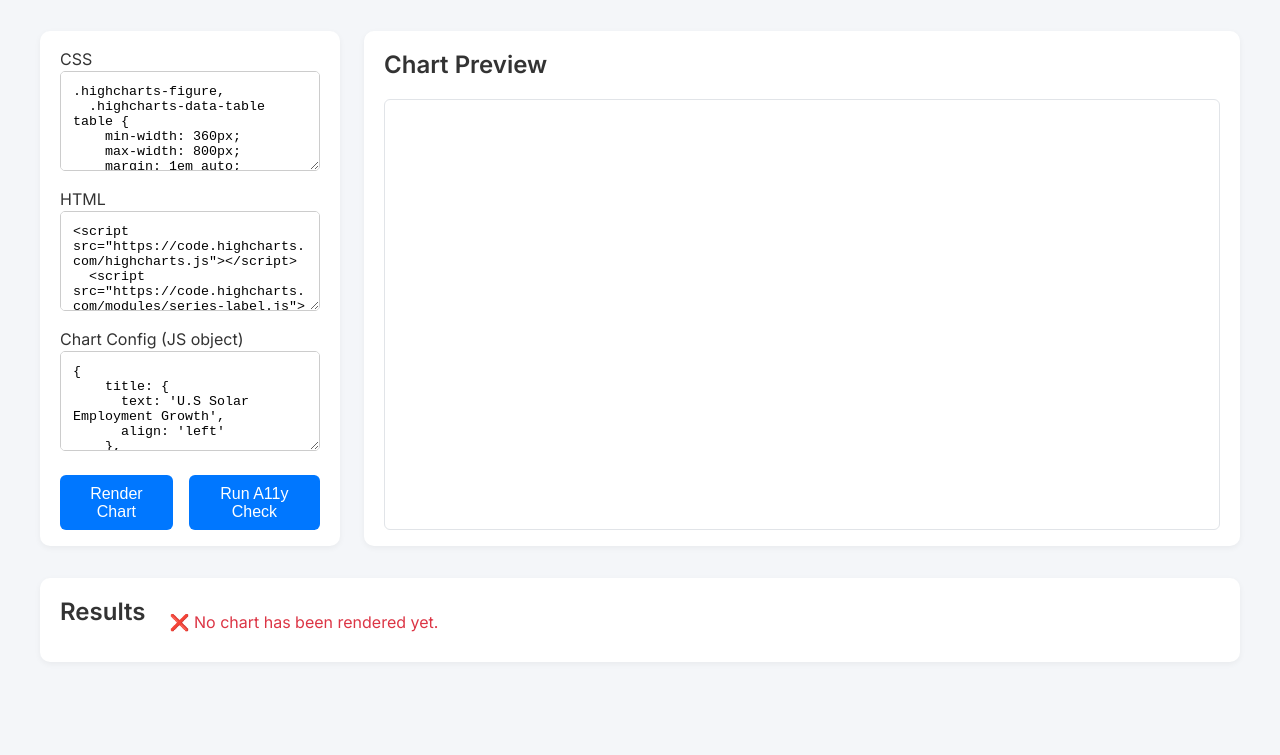
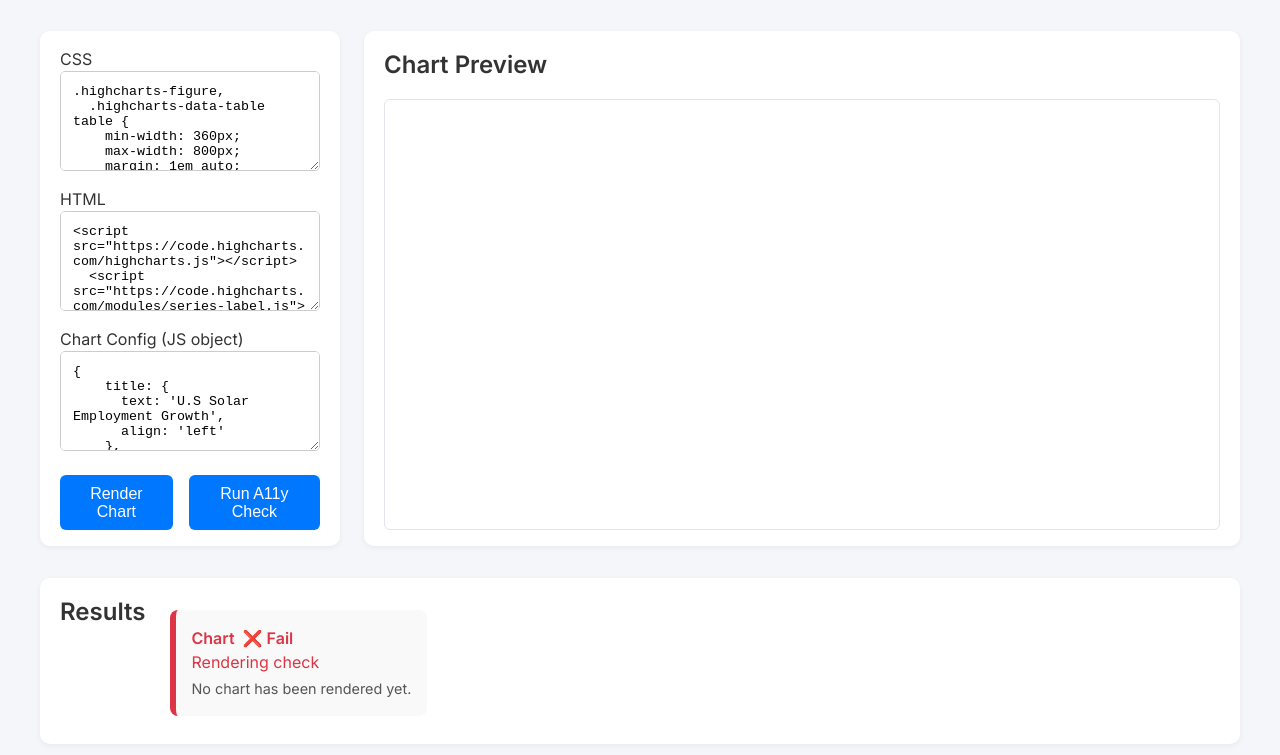
Before and after one commit to marvin19/chart-a11y-checker, a plain HTML site: page index.html in a window 1280 px wide. Both pictures are taken after a click on the button "Run A11y Check". Shown: the part 97-852 px from the top of the page. Before the commit the page ends 823 px from the top, so only its background shows below. Drawn offline with nearby package versions, Linux system fonts and the light colour scheme.

Commit message:
Nicer styling to the result section.

```diff
--- a/script.js
+++ b/script.js
@@ -254,10 +254,14 @@ document.getElementById("checkBtn").addEventListener("click", function () {
     resultsList.innerHTML = "";
 
     if (!window._lastRendered) {
-        const li = document.createElement("li");
-        li.className = "fail";
-        li.textContent = "❌ No chart has been rendered yet.";
-        resultsList.appendChild(li);
+        resultsList.appendChild(
+            renderResultItem({
+                label: "Chart",
+                description: "Rendering check",
+                status: "fail",
+                message: "No chart has been rendered yet.",
+            })
+        );
         return;
     }
 
@@ -265,18 +269,43 @@ document.getElementById("checkBtn").addEventListener("click", function () {
 
     const result = checkChartDescription({ iframe, config });
 
-    if (!result || !result.type || !result.message) {
-        const li = document.createElement("li");
-        li.className = "fail";
-        li.textContent = "❌ Check failed to return a valid result.";
-        resultsList.appendChild(li);
-        return;
-    }
+    resultsList.appendChild(
+        renderResultItem({
+            label: "Chart Description",
+            description:
+                "Chart must have a visible description or an accessibility.description set.",
+            status: result.type,
+            message: result.message,
+        })
+    );
+});
 
-    const li = document.createElement("li");
-    li.className = result.type;
-    li.textContent = `${
-        result.type === "pass" ? "✅" : result.type === "warning" ? "⚠️" : "❌"
-    } ${result.message}`;
-    resultsList.appendChild(li);
-});
+function renderResultItem({ label, description, status, message }) {
+    const container = document.createElement("li");
+    container.className = `result-item ${status}`;
+
+    const title = document.createElement("strong");
+    title.textContent = label;
+
+    const desc = document.createElement("p");
+    desc.textContent = description;
+
+    const statusTag = document.createElement("span");
+    statusTag.className = `status-label ${status}`;
+    statusTag.textContent =
+        status === "pass"
+            ? "✅ Pass"
+            : status === "warning"
+            ? "⚠️ Warning"
+            : "❌ Fail";
+
+    const note = document.createElement("small");
+    note.textContent = message;
+
+    container.appendChild(title);
+    container.appendChild(statusTag);
+    container.appendChild(desc);
+    container.appendChild(note);
+
+    return container;
+}
--- a/styles.css
+++ b/styles.css
@@ -8,7 +8,7 @@
 /* ===== General ===== */
 body {
     background-color: #f4f6f9;
-    font-family: 'Inter', sans-serif;
+    font-family: "Inter", sans-serif;
     color: #333;
     padding: 2rem;
     line-height: 1.5;
@@ -125,6 +125,39 @@
     font-weight: 500;
 }
 
+.result-item {
+    padding: 1rem;
+    margin-bottom: 1rem;
+    border-radius: 8px;
+    background: #f9f9f9;
+    border-left: 6px solid transparent;
+}
+
+.result-item.pass {
+    border-color: #28a745;
+}
+
+.result-item.warning {
+    border-color: #ffc107;
+}
+
+.result-item.fail {
+    border-color: #dc3545;
+}
+
+.status-label {
+    display: inline-block;
+    margin-left: 0.5rem;
+    font-weight: 600;
+}
+
+.result-item small {
+    display: block;
+    margin-top: 0.25rem;
+    color: #555;
+    font-size: 0.9rem;
+}
+
 /* ===== Status Colors ===== */
 .pass {
     color: #28a745; /* green */
@@ -139,6 +172,7 @@
 }
 
 /* ===== Headings ===== */
-  h1, h2 {
+h1,
+h2 {
     margin-bottom: 1rem;
 }
```
Lines whose indentation alone changed are shown as unchanged.
